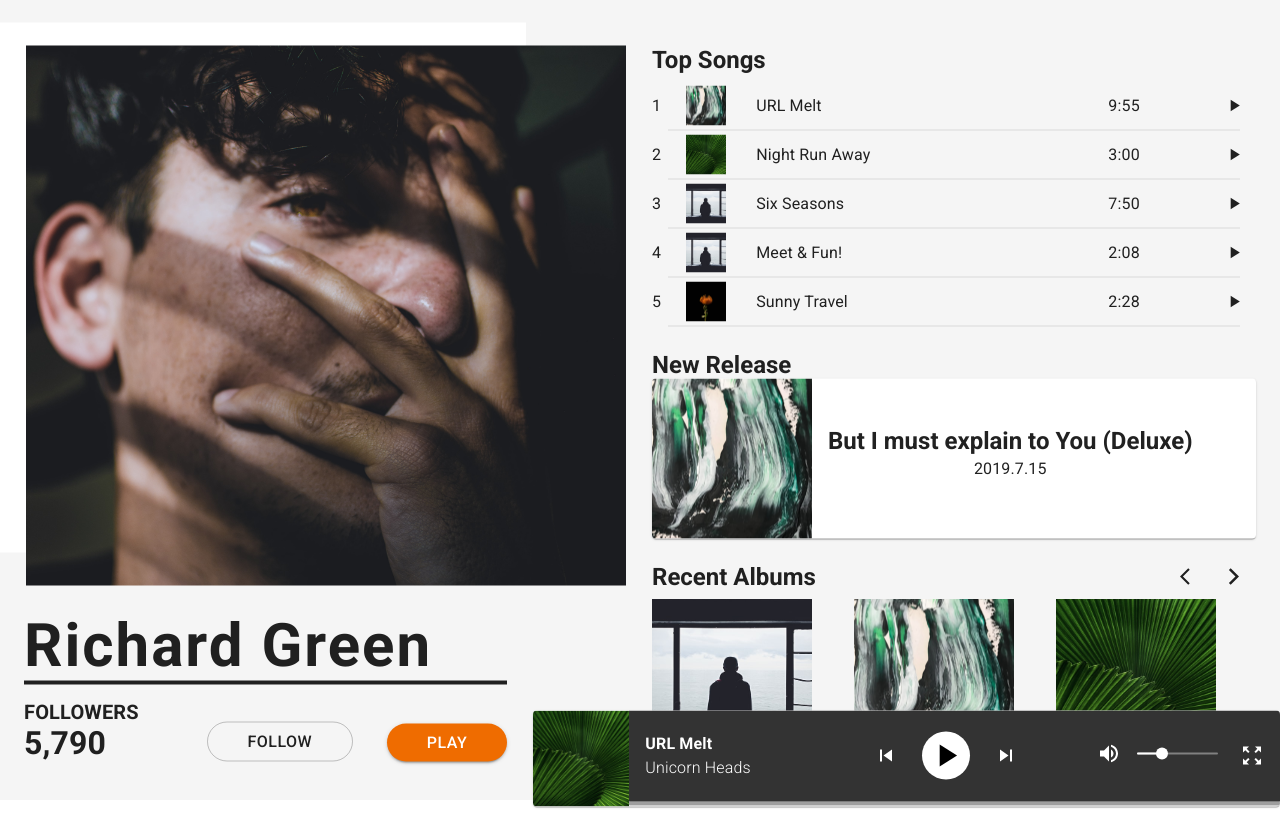
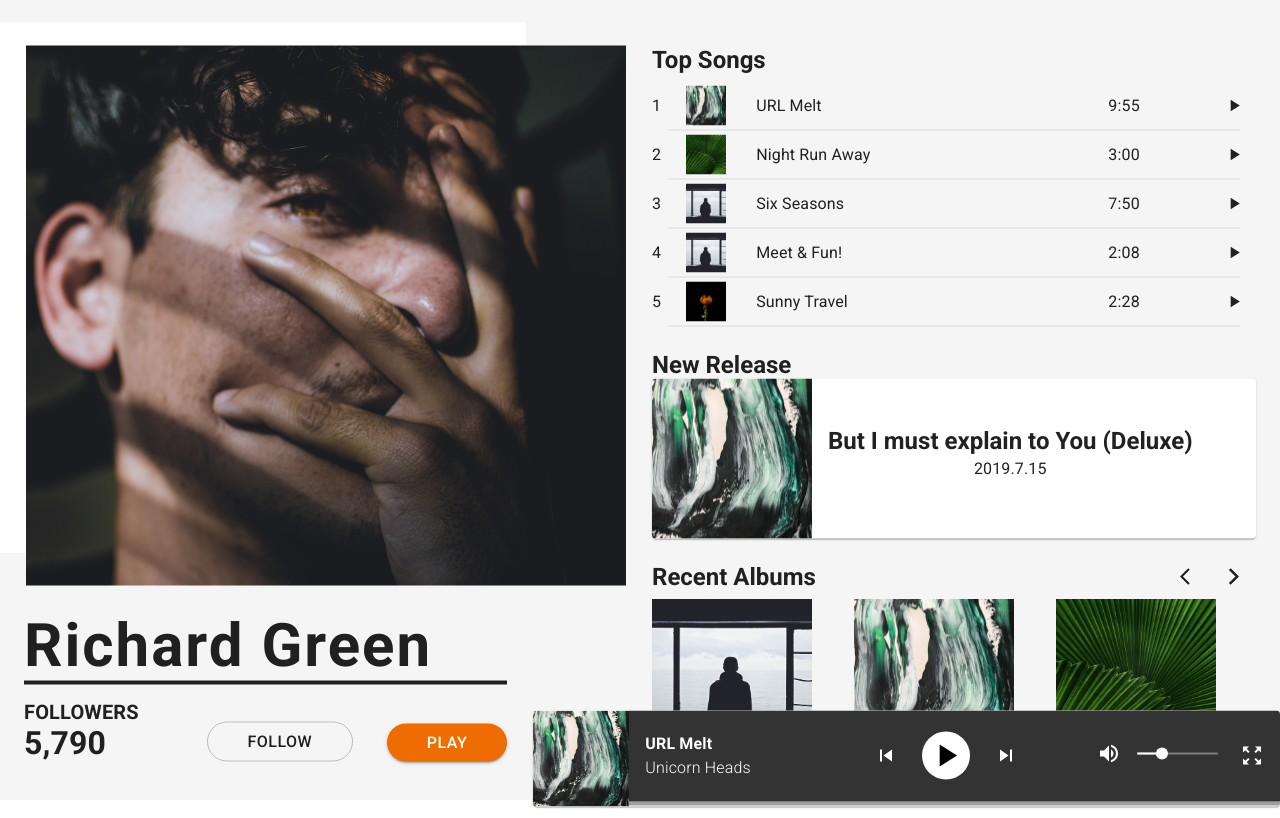
Before and after one commit to diddy032/react-player, a React (Create React App) app: page / in a window 1280 px wide. Built offline with nearby package versions, Linux system fonts and the light colour scheme.

Commit message:
修正：圖片音樂路徑

```diff
--- a/package.json
+++ b/package.json
@@ -2,6 +2,7 @@
   "name": "player-material-without-next",
   "version": "0.1.0",
   "private": true,
+  "homepage": "https://diddy032.github.io/react-player",
   "dependencies": {
     "@material-ui/core": "^4.12.3",
     "@material-ui/icons": "^4.11.2",
@@ -9,6 +10,7 @@
     "@testing-library/react": "^11.2.7",
     "@testing-library/user-event": "^12.8.3",
     "clsx": "^1.1.1",
+    "gh-pages": "^3.2.3",
     "immutability-helper": "^3.1.1",
     "react": "^17.0.2",
     "react-dom": "^17.0.2",
@@ -23,7 +25,9 @@
     "start": "PORT=3510 react-scripts start",
     "build": "react-scripts build",
     "test": "react-scripts test",
-    "eject": "react-scripts eject"
+    "eject": "react-scripts eject",
+    "predeploy": "npm run build",
+    "deploy": "gh-pages -d build"
   },
   "eslintConfig": {
     "extends": [
--- a/src/components/albumCard.js
+++ b/src/components/albumCard.js
@@ -120,7 +120,7 @@ export default function AlbumCard() {
         <CardContent className={classes.content}>
           <CardMedia
             className={classes.media}
-            image="/images/richard-jaimes-jI5lCCGprgM-unsplash.jpg"
+            image="/react-player/images/richard-jaimes-jI5lCCGprgM-unsplash.jpg"
             title="Album Image"
             variant="square"
           />
--- a/src/components/audioBar.js
+++ b/src/components/audioBar.js
@@ -156,7 +156,8 @@ export default function AudioBar() {
     <Box>
       <Card className={classes.root}>
         <Avatar
-          src="/images/david-clode-xNSCi_K179c-unsplash.jpg"
+          src="/react-player/images/david-clode-xNSCi_K179c-unsplash.jpg"
+          src={musicDataList[nowPlayNum]?.AlbumCover}
           alt="Live from space album cover"
           variant="square"
           classes={{ root: classes.cover }}
--- a/src/components/newRelease.js
+++ b/src/components/newRelease.js
@@ -34,7 +34,7 @@ export default function NewRelease() {
       <Card className={classes.root}>
         <CardMedia
           className={classes.cover}
-          image="/images/henrik-donnestad-V6Qd6zA85ck-unsplash.jpg"
+          image="/react-player/images/henrik-donnestad-V6Qd6zA85ck-unsplash.jpg"
           title="Live from space album cover"
         />
         <CardContent className={classes.content}>
--- a/src/components/recentAlbums.js
+++ b/src/components/recentAlbums.js
@@ -76,26 +76,27 @@ const useStyles = makeStyles((theme) => ({
 const itemData = [
   {
     AlbumName: "explorer of the truth",
-    AlbumCover: "/images/noah-silliman-gzhyKEo_cbU-unsplash.jpg",
+    AlbumCover: "/react-player/images/noah-silliman-gzhyKEo_cbU-unsplash.jpg",
     AlbumTime: "5:34",
     AlbumYear: "2018",
   },
   {
     AlbumName: "great pleasure",
-    AlbumCover: "/images/henrik-donnestad-V6Qd6zA85ck-unsplash.jpg",
+    AlbumCover:
+      "/react-player/images/henrik-donnestad-V6Qd6zA85ck-unsplash.jpg",
     AlbumTime: "5:34",
     AlbumYear: "2017",
   },
   {
     AlbumName: "mistaken idea",
-    AlbumCover: "/images/david-clode-xNSCi_K179c-unsplash.jpg",
+    AlbumCover: "/react-player/images/david-clode-xNSCi_K179c-unsplash.jpg",
     AlbumTime: "5:34",
     AlbumYear: "2015",
   },
 
   {
     AlbumName: "master builder",
-    AlbumCover: "/images/noah-silliman-gzhyKEo_cbU-unsplash.jpg",
+    AlbumCover: "/react-player/images/noah-silliman-gzhyKEo_cbU-unsplash.jpg",
     AlbumTime: "5:34",
     AlbumYear: "2013",
   },
--- a/src/data/musicList.js
+++ b/src/data/musicList.js
@@ -2,36 +2,37 @@ const musicDataList = [
   {
     AlbumName: "URL Melt",
     AlbumAuthor: "Unicorn Heads",
-    AlbumCover: "/images/henrik-donnestad-V6Qd6zA85ck-unsplash.jpg",
-    AlbumAudio: "/audio/URL Melt - Unicorn Heads.mp3",
+    AlbumCover:
+      "/react-player/images/henrik-donnestad-V6Qd6zA85ck-unsplash.jpg",
+    AlbumAudio: "/react-player/audio/URL Melt - Unicorn Heads.mp3",
     AlbumTime: "9:55",
   },
   {
     AlbumName: "Night Run Away",
     AlbumAuthor: "An Jone",
-    AlbumCover: "/images/david-clode-xNSCi_K179c-unsplash.jpg",
-    AlbumAudio: "/audio/Night Run Away - An Jone.mp3",
+    AlbumCover: "/react-player/images/david-clode-xNSCi_K179c-unsplash.jpg",
+    AlbumAudio: "/react-player/audio/Night Run Away - An Jone.mp3",
     AlbumTime: "3:00",
   },
   {
     AlbumName: "Six Seasons",
     AlbumAuthor: "Unicorn Heads",
-    AlbumCover: "/images/noah-silliman-gzhyKEo_cbU-unsplash.jpg",
-    AlbumAudio: "/audio/Six Seasons - Unicorn Heads.mp3",
+    AlbumCover: "/react-player/images/noah-silliman-gzhyKEo_cbU-unsplash.jpg",
+    AlbumAudio: "/react-player/audio/Six Seasons - Unicorn Heads.mp3",
     AlbumTime: "7:50",
   },
   {
     AlbumName: "Meet & Fun!",
     AlbumAuthor: "Ofshane",
-    AlbumCover: "/images/noah-silliman-gzhyKEo_cbU-unsplash.jpg",
-    AlbumAudio: "/audio/Meet & Fun! - Ofshane.mp3",
+    AlbumCover: "/react-player/images/noah-silliman-gzhyKEo_cbU-unsplash.jpg",
+    AlbumAudio: "/react-player/audio/Meet & Fun! - Ofshane.mp3",
     AlbumTime: "2:08",
   },
   {
     AlbumName: "Sunny Travel",
     AlbumAuthor: "Nico Staf",
-    AlbumCover: "images/piron-guillaume-NM77255WWVA-unsplash.jpg",
-    AlbumAudio: "/audio/Sunny Travel - Nico Staf.mp3",
+    AlbumCover: "/react-player/images/piron-guillaume-NM77255WWVA-unsplash.jpg",
+    AlbumAudio: "/react-player/audio/Sunny Travel - Nico Staf.mp3",
     AlbumTime: "2:28",
   },
 ];
```
Also changed, not shown: 1 other file (tests, documents, lock files or other folders).
